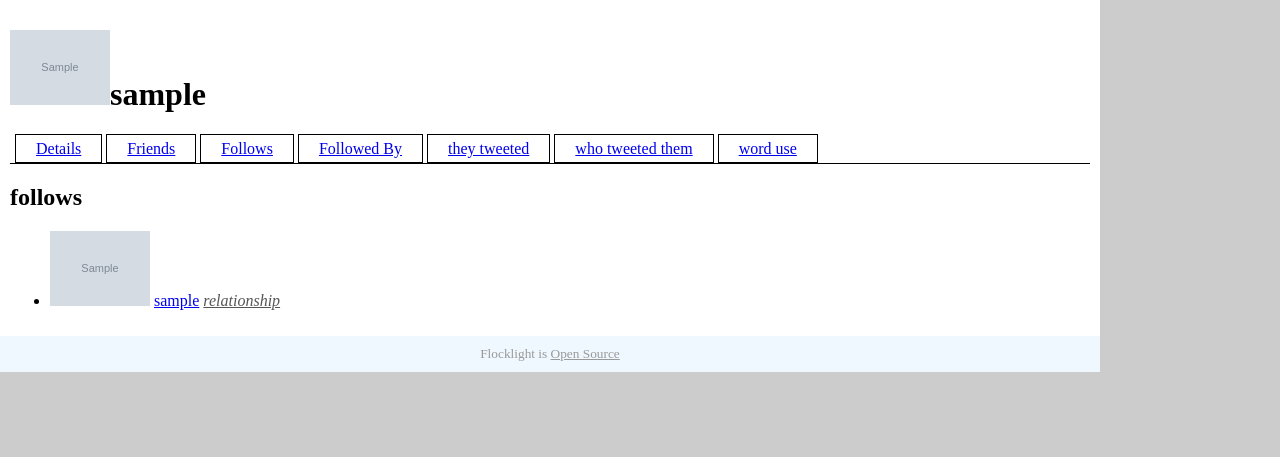
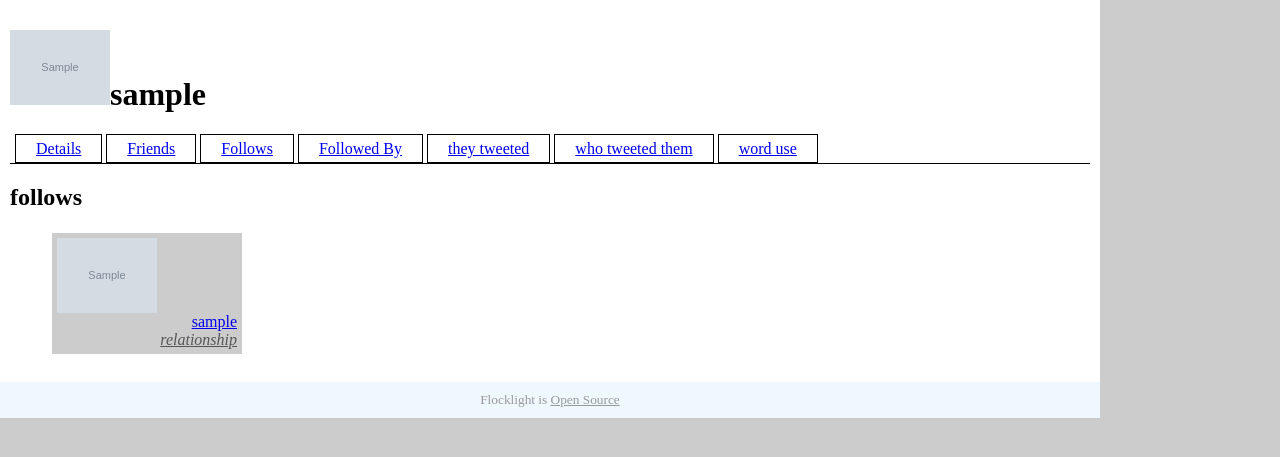
Before and after one commit to jarofgreen/flocklight, a PHP site: the page made by public_html/userFriends.php in a window 1280 px wide. Shown: the part 153-610 px from the top of the page. Run offline with PHP 8.4, Linux system fonts and the light colour scheme; tables that the repository leaves empty hold one stand-in row (values such as "Sample post"); grey boxes marked "Sample" are stand-in pictures; a stand-in replaces the project's code that opens the database connection; some libraries are stand-ins or nearby versions.

Commit message:
style lists of users

```diff
--- a/public_html/main.css
+++ b/public_html/main.css
@@ -33,6 +33,26 @@ html, body {
 	border: 1px solid black;
 	padding: 5px 20px;
 }
+#body ul.people {
+	list-style-type: none;
+}
+#body ul.people li {
+	float: left;
+	width: 180px;
+	padding: 5px;
+	background: #ccc;
+	margin: 2px;
+	text-align: right;
+}
+#body ul.people li img.twitterAvatar { display: block; }
+#body ul.people li a.relationship { display: block; }
+#body ul.people:after  {
+    content: ".";
+    display: block;
+    height: 0;
+    clear: both;
+    visibility: hidden;
+}
 img.twitterAvatar {
 	max-height: 100px;
 	max-width: 100px;
--- a/templates/index.htm
+++ b/templates/index.htm
@@ -3,7 +3,7 @@
 
 {block name="content"}
 
-	<ul>
+	<ul class="people">
 		{while $user=$searchUsers->nextResult()}
 			<li>
 				<img src="{$user->getProfileImageURL()}" class="twitterAvatar">
--- a/templates/userFollowedBy.htm
+++ b/templates/userFollowedBy.htm
@@ -5,7 +5,7 @@
 
 	<h2>followed by</h2>
 
-	<ul>
+	<ul class="people">
 		{while $userInList=$searchUsers->nextResult()}
 			<li>
 				<img src="{$userInList->getProfileImageURL()}" class="twitterAvatar">
--- a/templates/userFollows.htm
+++ b/templates/userFollows.htm
@@ -5,7 +5,7 @@
 
 	<h2>follows</h2>
 
-	<ul>
+	<ul class="people">
 		{while $userInList=$searchUsers->nextResult()}
 			<li>
 				<img src="{$userInList->getProfileImageURL()}" class="twitterAvatar">
--- a/templates/userFriends.htm
+++ b/templates/userFriends.htm
@@ -5,7 +5,7 @@
 
 	<h2>friends</h2>
 
-	<ul>
+	<ul class="people">
 		{while $userInList=$searchUsers->nextResult()}
 			<li>
 				<img src="{$userInList->getProfileImageURL()}" class="twitterAvatar">
--- a/templates/userTweetedYou.htm
+++ b/templates/userTweetedYou.htm
@@ -5,7 +5,7 @@
 
 	<h2>who tweeted them</h2>
 
-	<ul>
+	<ul class="people">
 		{while $userInList=$searchUsers->nextResult()}
 			<li>
 				<img src="{$userInList->getProfileImageURL()}" class="twitterAvatar">
--- a/templates/userYouTweeted.htm
+++ b/templates/userYouTweeted.htm
@@ -5,7 +5,7 @@
 
 	<h2>they tweeted</h2>
 
-	<ul>
+	<ul class="people">
 		{while $userInList=$searchUsers->nextResult()}
 			<li>
 				<img src="{$userInList->getProfileImageURL()}" class="twitterAvatar">
```
